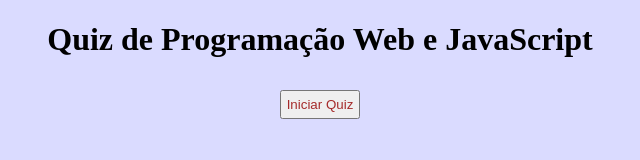
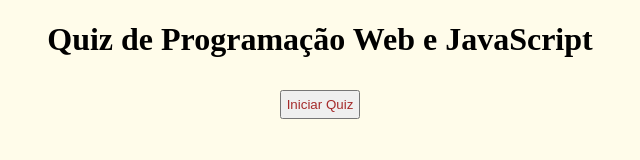
Before and after one commit to jonessousa/quiz, a plain HTML site: page index.html in a window 1280 px wide. Shown: the whole page, without its empty margins (320-960 px from the left). Drawn offline with Linux system fonts and the light colour scheme.

Commit message:
Update style.css

```diff
--- a/style.css
+++ b/style.css
@@ -1,5 +1,5 @@
 body{
-    background-color: rgba(0, 8, 255, 0.146);
+    background-color: rgba(255, 221, 0, 0.082);
 }
 h1{
     text-align: center;
```
